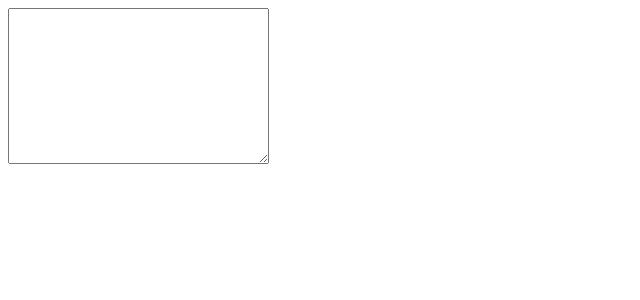
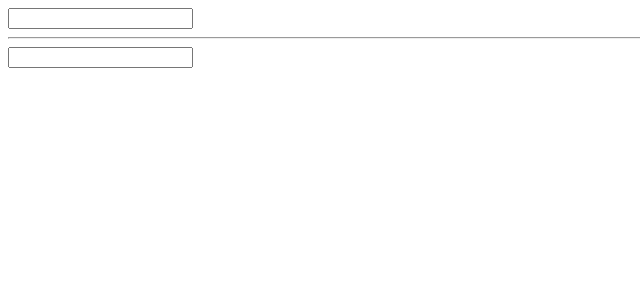
Before and after one commit to felixacdc/start_using_react, a React (Create React App) app in the folder react-app/: page / in a window 1280 px wide. Shown: the top 300 px of the page, without its empty margins (0-640 px from the left). Built offline with nearby package versions, Linux system fonts and the light colour scheme.

Commit message:
[add] Using refs to access components

```diff
--- a/react-app/src/App.js
+++ b/react-app/src/App.js
@@ -1,100 +1,99 @@
 import React from 'react';
 
-// class App extends React.Component {
-//   render() {
-//     return React.createElement("h1", null, 'Hello Eggheads');
-//   }
-// }
+/* class App extends React.Component {
+  render() {
+    return React.createElement("h1", null, 'Hello Eggheads');
+  }
+}
 
-// const App = () => <h1>Hello Stateless</h1>
+const App = () => <h1>Hello Stateless</h1> -->
 
-// class App extends React.Component {
-//   render() {
-//     //return <h1>Hello World</h1> <b>Bold</b> //Incorrecto
-//     return (
-//       <div>
-//         <h1>Hello World</h1>
-//         <b>Bold</b>
-//       </div>
-//     )
-//   }
-// }
+<!-- class App extends React.Component {
+  render() {
+    //return <h1>Hello World</h1> <b>Bold</b> //Incorrecto
+    return (
+      <div>
+        <h1>Hello World</h1>
+        <b>Bold</b>
+      </div>
+    )
+  }
+} */
 
-// class App extends React.Component {
-//   render() {
-//     let txt = this.props.txt
-//     return <h1>{txt}</h1>;
-//   }
-// }
+/* class App extends React.Component {
+  render() {
+    let txt = this.props.txt
+    return <h1>{txt}</h1>;
+  }
+}
 
-// App.propTypes = {
-//   txt: React.PropTypes.string,
-//   cat: React.PropTypes.number.isRequired
-// }
+App.propTypes = {
+  txt: React.PropTypes.string,
+  cat: React.PropTypes.number.isRequired
+}
 
-// App.defaultProps = {
-//   txt: "This is the default txt"
-// }
+App.defaultProps = {
+  txt: "This is the default txt"
+} */
 
-// class App extends React.Component {
-//   constructor(){
-//     super();
-//     this.state = {
-//       txt: 'This is the state txt'
-//     }
-//   }
-//   update(e) {
-//     this.setState({txt: e.target.value})
-//   }
-//   render() {
-//     return (
-//       <div>
-//         <h1>{this.state.txt}</h1>
-//         <Widget update={this.update.bind(this)} />
-//         <Widget update={this.update.bind(this)} />
-//         <Widget update={this.update.bind(this)} />
-//       </div>
-//     )
-//   }
-// }
+/* class App extends React.Component {
+  constructor(){
+    super();
+    this.state = {
+      txt: 'This is the state txt'
+    }
+  }
+  update(e) {
+    this.setState({txt: e.target.value})
+  }
+  render() {
+    return (
+      <div>
+        <h1>{this.state.txt}</h1>
+        <Widget update={this.update.bind(this)} />
+        <Widget update={this.update.bind(this)} />
+        <Widget update={this.update.bind(this)} />
+      </div>
+    )
+  }
+}
 
-// const Widget = (props) => <input type="text" onChange={props.update} />
+const Widget = (props) => <input type="text" onChange={props.update} /> */
 
-// class App extends React.Component {
-//   render() {
-//     return <Button>I <Heart /> React</Button>;
-//   }
-// }
+/* class App extends React.Component {
+  render() {
+    return <Button>I <Heart /> React</Button>;
+  }
+}
 
-// const Button = (props) => <button>{props.children}</button>
+const Button = (props) => <button>{props.children}</button>
 
-// class Heart extends React.Component {
-//   render() {
-//     return <span>&hearts;</span>
-//   }
-// }
+class Heart extends React.Component {
+  render() {
+    return <span>&hearts;</span>
+  }
+} */
 
-////
-// class App extends React.Component {
-//   render() {
-//     return <Title text="The Text" />;
-//   }
-// }
+/* class App extends React.Component {
+  render() {
+    return <Title text="The Text" />;
+  }
+}
 
-// const Title = (props) => <h1>Title: {props.text}</h1>;
+const Title = (props) => <h1>Title: {props.text}</h1>;
 
-// Title.propTypes = {
-//     // text: React.PropTypes.string.isRequired
-//     text(props, propName, component) {
-//         if(!(propName in props))
-//             return new Error(`Missing ${propName}`)
+Title.propTypes = {
+    text: React.PropTypes.string.isRequired
+    text(props, propName, component) {
+        if(!(propName in props))
+            return new Error(`Missing ${propName}`)
 
-//         if(props[propName].length < 6)
-//             return new Error(`${propName} was too short`)
-//     }
-// }
-////
-class App extends React.Component {
+        if(props[propName].length < 6)
+            return new Error(`${propName} was too short`)
+    }
+}
+*/
+/* class App extends React.Component {
   constructor() {
     super();
     this.state = {curretEvent: '---'}
@@ -123,6 +122,36 @@ class App extends React.Component {
         </div>
     )
   }
+} */
+
+class App extends React.Component {
+  constructor(){
+    super();
+    this.state = {a: ''}
+  }
+  update(e) {
+    this.setState({
+      a: this.refs.a.value,
+      b: this.refs.b.value
+    });
+  }
+  render() {
+    return (
+      <div>
+        <input
+          ref="a"
+          type="text"
+          onChange={this.update.bind(this)}
+        /> {this.state.a}
+        <hr />
+        <input
+          ref="b"
+          type="text"
+          onChange={this.update.bind(this)}
+        /> {this.state.b}
+      </div>
+    );
+  }
 }
 
 export default App;
```
